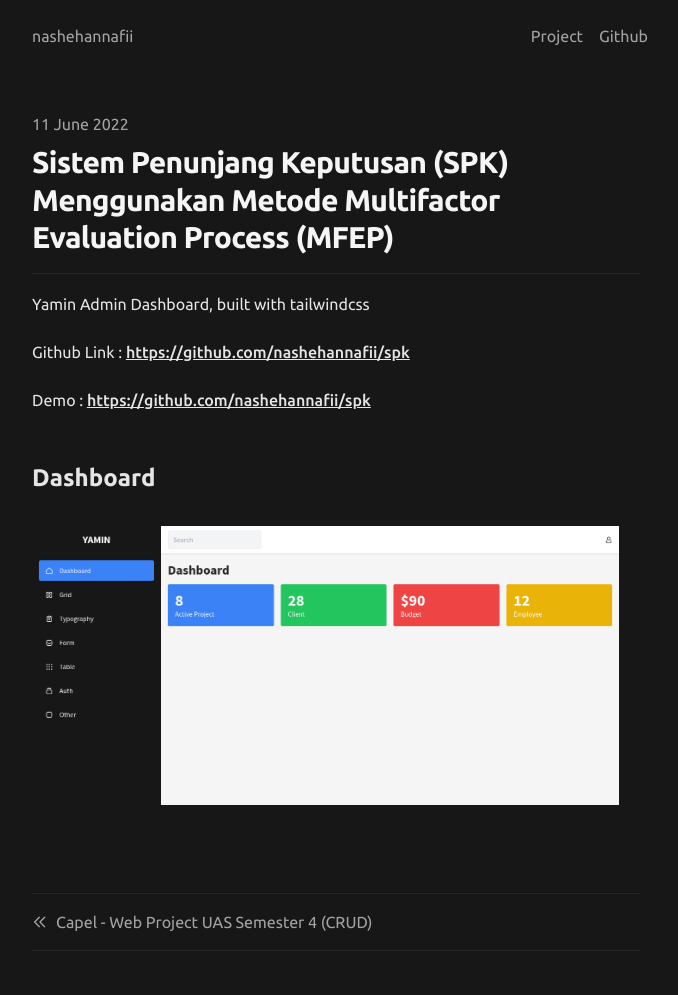
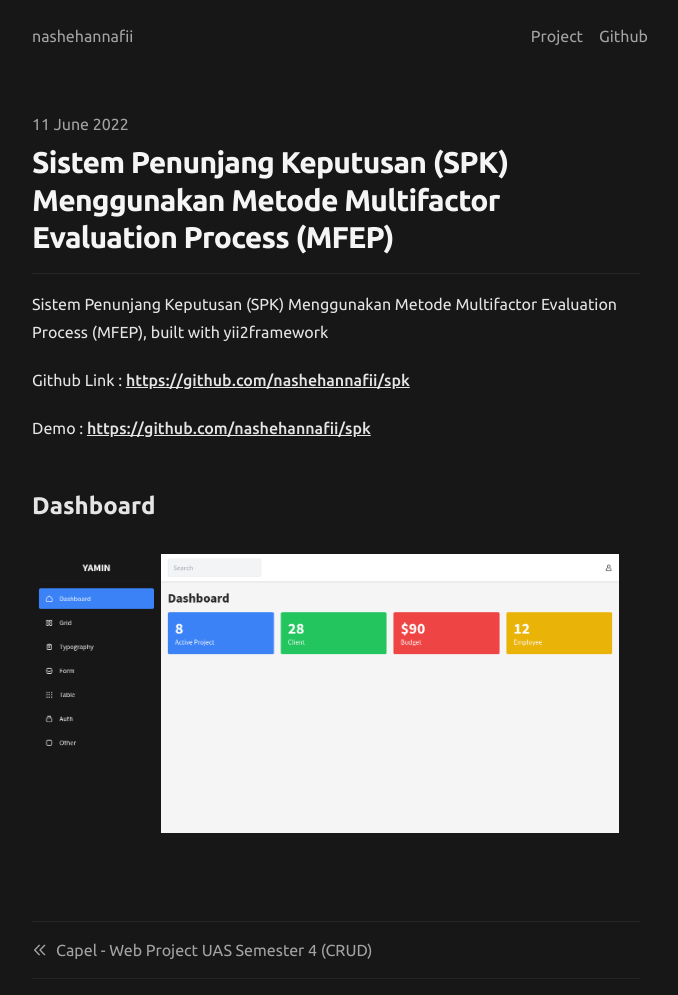
Before and after one commit to nashehannafii/nasheh.github.io, a Jekyll site: the page built from _projects/uas6.md, in a window 1280 px wide. Shown: the whole page, without its empty margins (304-982 px from the left). Built offline with Jekyll 4.4.1, drawn with Linux system fonts in a browser that asks for light colours; before the commit the page ends 967 px from its top, so only the background shows below that.

Commit message:
[Update Desc]

```diff
--- a/_projects/uas6.md
+++ b/_projects/uas6.md
@@ -4,7 +4,7 @@ type: "Yii2"
 layout: "post"
 ---
 
-Yamin Admin Dashboard, built with tailwindcss
+Sistem Penunjang Keputusan (SPK) Menggunakan Metode Multifactor Evaluation Process (MFEP), built with yii2framework
 
 Github Link : [https://github.com/nashehannafii/spk](https://github.com/nashehannafii/spk)
 
```
Also changed, not shown: _projects/uas1.md (+1 -1 lines), _projects/uas2.md (+1 -1 lines), _projects/uas3.md (+1 -1 lines), _projects/uas4.md (+1 -1 lines), _projects/uas5.md (+1 -1 lines).
